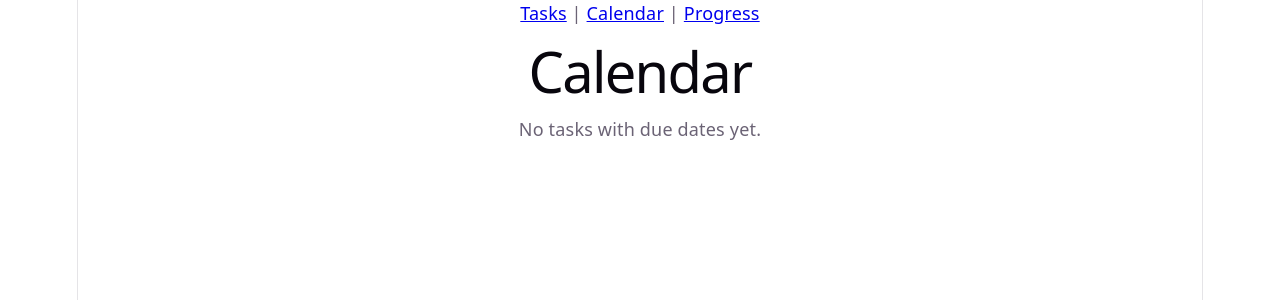
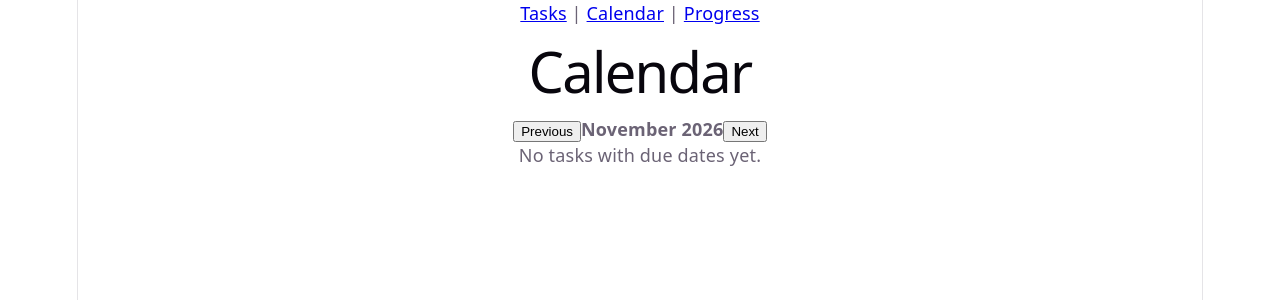
Before and after one commit to ahohenna/OMA-SOVELLUS-WOH, a React (Vite) app: page /calendar in a window 1280 px wide. Shown: the top 300 px of the page. Built offline with nearby package versions, Linux system fonts and the light colour scheme.

Commit message:
Lisää kalenterin kuukauden vaihto

```diff
--- a/src/pages/Calendar.jsx
+++ b/src/pages/Calendar.jsx
@@ -1,4 +1,6 @@
+import { useState } from 'react'
 export default function Calendar() {
+  const [displayedMonth, setDisplayedMonth] = useState(() => new Date())
   const savedTasks = localStorage.getItem('tasks')
   const tasks = savedTasks ? JSON.parse(savedTasks) : []
 
@@ -9,6 +11,34 @@ export default function Calendar() {
   return (
     <main>
       <h1>Calendar</h1>
+      <button
+  type="button"
+  onClick={() =>
+    setDisplayedMonth(
+      new Date(displayedMonth.getFullYear(), displayedMonth.getMonth() - 1, 1)
+    )
+  }
+>
+  Previous
+</button>
+
+<strong>
+  {displayedMonth.toLocaleDateString('en', {
+    month: 'long',
+    year: 'numeric',
+  })}
+</strong>
+
+<button
+  type="button"
+  onClick={() =>
+    setDisplayedMonth(
+      new Date(displayedMonth.getFullYear(), displayedMonth.getMonth() + 1, 1)
+    )
+  }
+>
+  Next
+</button>
 
       {scheduledTasks.length === 0 ? (
         <p>No tasks with due dates yet.</p>
```
